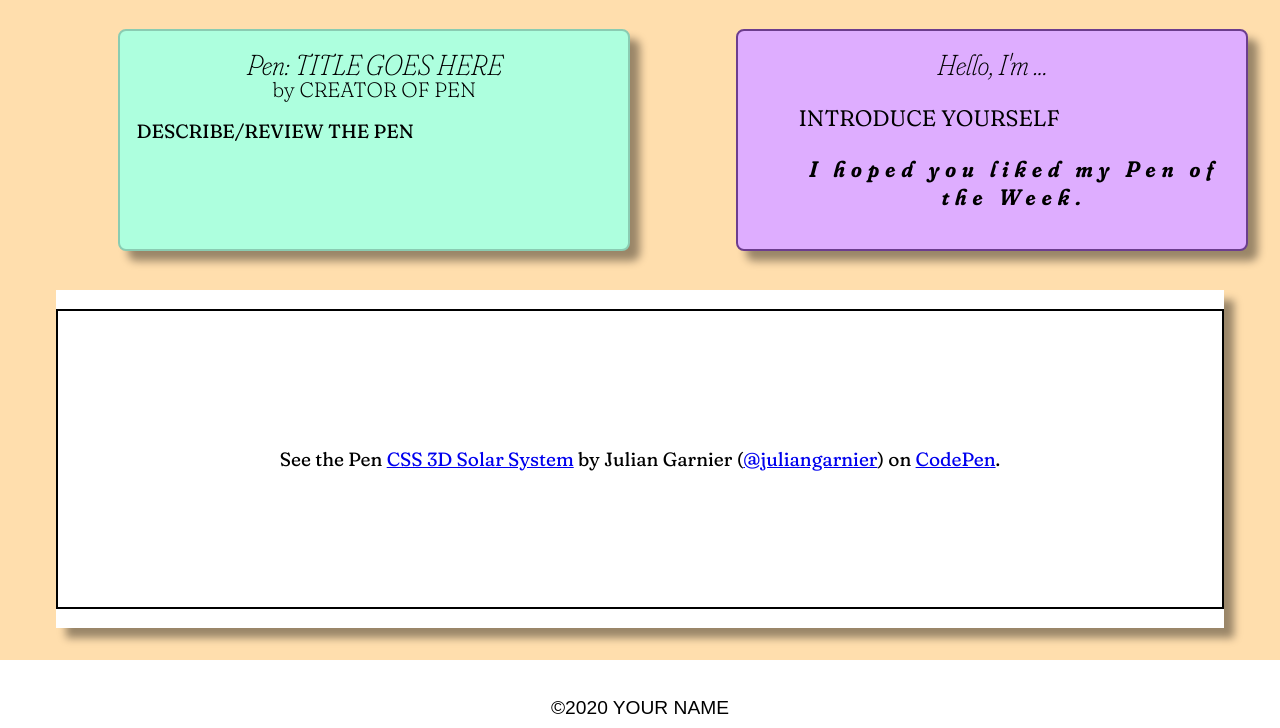
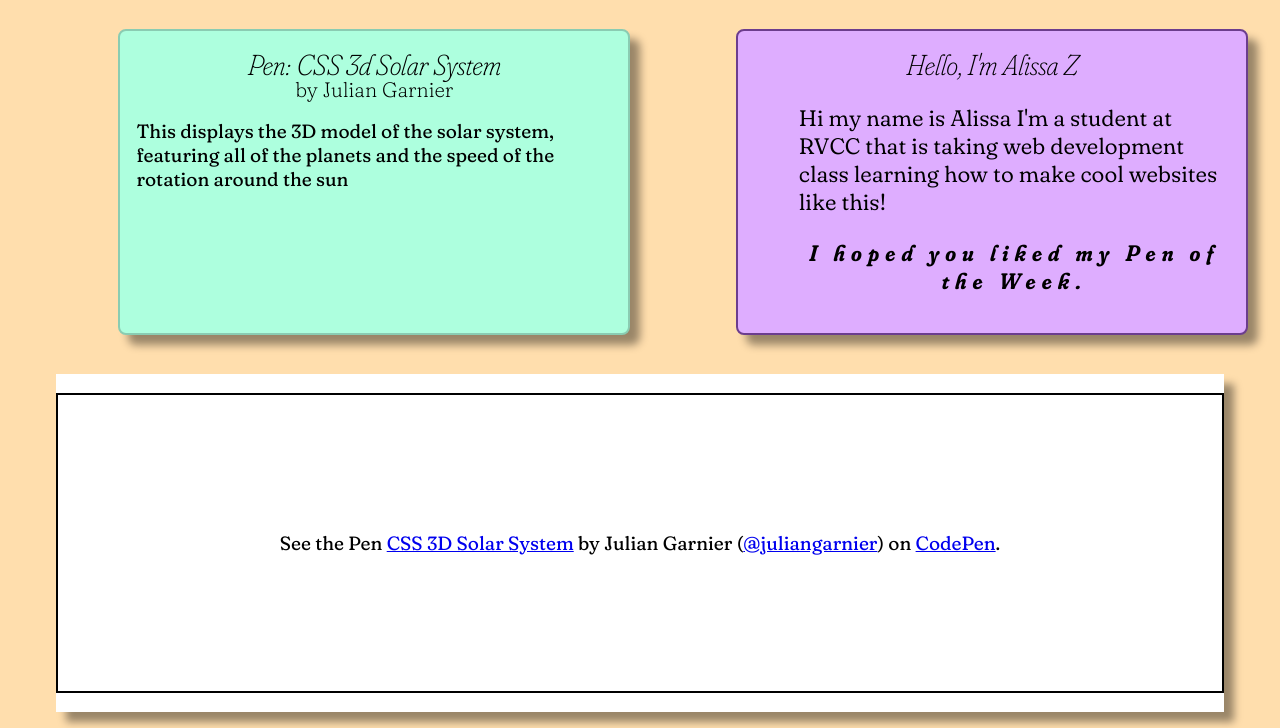
Before and after one commit to rvcc-grid/fa26-pen-embed-alissazuniga, a plain HTML site: page index.html in a window 1280 px wide. Shown: the part 72-800 px from the top of the page. Drawn offline with Linux system fonts and the light colour scheme; a script that the page names is missing.

Commit message:
updated my codepen

```diff
--- a/index.html
+++ b/index.html
@@ -16,9 +16,9 @@
 
       <main>
         <article>
-          <h2>Pen: TITLE GOES HERE</h2>
-          <h3>by CREATOR OF PEN</h3>
-          <p>DESCRIBE/REVIEW THE PEN</p>
+          <h2>Pen: CSS 3d Solar System</h2>
+          <h3>by Julian Garnier</h3>
+          <p>This displays the 3D model of the solar system, featuring all of the planets and the speed of the rotation around the sun</p>
         </article>
         <section><p class="codepen" data-height="300" data-pen-title="CSS 3D Solar System" data-default-tab="html,result" data-slug-hash="krNqZO" data-user="juliangarnier" style="height: 300px; box-sizing: border-box; display: flex; align-items: center; justify-content: center; border: 2px solid; margin: 1em 0; padding: 1em;">
   <span>See the Pen <a href="https://codepen.io/juliangarnier/pen/krNqZO">
@@ -27,13 +27,13 @@
 </p>
 <script async src="https://public.codepenassets.com/embed/index.js"></script></section>
         <aside>
-          <h2>Hello, I'm ...</h2>
-          <p>INTRODUCE YOURSELF</p>
+          <h2>Hello, I'm Alissa Z</h2>
+          <p>Hi my name is Alissa I'm a student at RVCC that is taking web development class learning how to make cool websites like this!</p>
           <p class="bye">I hoped you liked my Pen of the Week.</p>
         </aside>
       </main>
       <footer class="sans-serif">
-        <p>&copy;2020 YOUR NAME</p>
+        <p>&copy;2020 Alissa Zuniga</p>
         <p>
           Variable font <span class="serif">Fraunces</span> provided by
           <a href="https://github.com/undercasetype/Fraunces"
```
